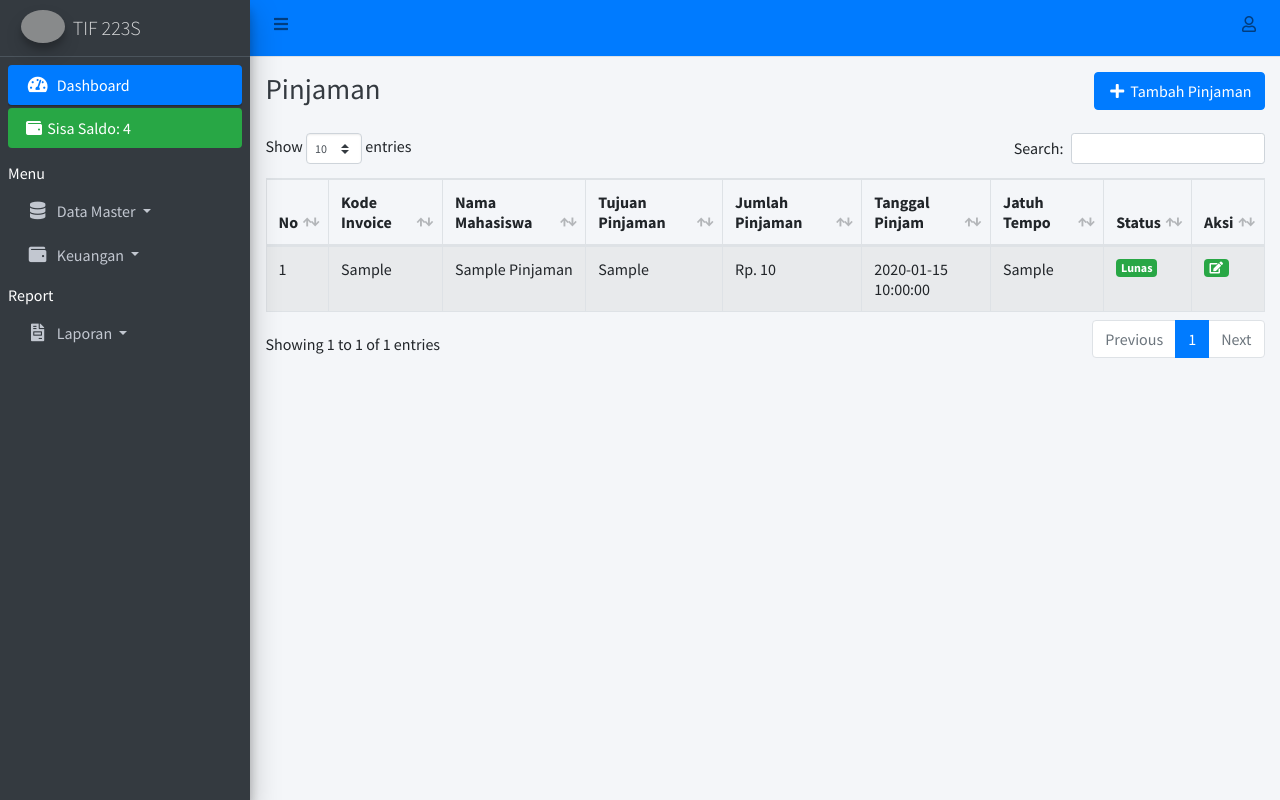
After one commit to donisettt/Simak, a PHP site: page /pinjaman.php in a window 1280 px wide. The commit adds this page. Run offline with PHP 8.4, Linux system fonts and the light colour scheme; the visitor is signed in with stand-in values (Sample User, id 1); data comes from the database, SQL or seed files in the repository; tables that the repository leaves empty or names only in its code hold one stand-in row (values such as "Sample post"); grey boxes are pictures that could not be loaded.

Commit message:
Update Fitur

```diff
--- a/connection.php
+++ b/connection.php
@@ -290,6 +290,38 @@ function deletePendapatan($id) {
 		$query = mysqli_query($conn, "DELETE FROM pendapatan WHERE id_pendapatan = '$id'");
 	  	return mysqli_affected_rows($conn);
 	}
+}
+
+// FUnction Add Pinjaman
+function addPinjaman($data) {
+    global $conn;
+
+    // Validasi dan pemberian nilai default
+    $kd_invoice = isset($data['kd_invoice']) ? htmlspecialchars($data['kd_invoice']) : '';
+    $nama_mahasiswa = isset($data['nama_mahasiswa']) ? htmlspecialchars($data['nama_mahasiswa']) : '';
+    $tujuan_pinjam = isset($data['tujuan_pinjam']) ? htmlspecialchars($data['tujuan_pinjam']) : '';
+    $jumlah_pinjaman = isset($data['jumlah_pinjaman']) ? htmlspecialchars($data['jumlah_pinjaman']) : '';
+    $tanggal_pinjam = isset($data['tanggal_pinjam']) ? htmlspecialchars($data['tanggal_pinjam']) : '';
+    $status = isset($data['status']) ? htmlspecialchars($data['status']) : '';
+
+    // Tentukan jatuh_tempo 30 hari setelah tanggal_pinjam
+    if (!empty($tanggal_pinjam)) {
+        $jatuh_tempo = date('Y-m-d', strtotime($tanggal_pinjam . ' +30 days'));
+    } else {
+        $jatuh_tempo = NULL; // Atau bisa kosong jika ingin membiarkan nilai NULL
+    }
+
+    // Query untuk menyimpan data pinjaman
+    $query = "INSERT INTO pinjaman (kd_invoice, nama_mahasiswa, tujuan_pinjam, jumlah_pinjaman, tanggal_pinjam, jatuh_tempo, status)
+              VALUES ('$kd_invoice', '$nama_mahasiswa', '$tujuan_pinjam', '$jumlah_pinjaman', '$tanggal_pinjam', '$jatuh_tempo', '$status')";
+
+    if (mysqli_query($conn, $query)) {
+        return mysqli_affected_rows($conn); // Mengembalikan jumlah baris yang terpengaruh
+    } else {
+        // Jika terjadi kesalahan pada query
+        echo "Error: " . mysqli_error($conn);
+        return 0;
+    }
 }
 
 // Function Tambah Bulan Pembayaran
--- a/include/sidebar.php
+++ b/include/sidebar.php
@@ -133,7 +133,7 @@ $jml_pendapatan = $jml_pendapatan['jml_pendapatan'];
                 </a>
               </li>
               <li class="nav-item">
-                <a href="#" class="nav-link">
+                <a href="pinjaman.php" class="nav-link">
                   <i class="fas fas fa-university nav-icon"></i>
                   <p>Pinjaman Loan</p>
                 </a>
--- /dev/null
+++ b/pinjaman.php
@@ -0,0 +1,273 @@
+<?php
+  require 'connection.php';
+  checkLogin();
+  $pinjaman = mysqli_query($conn, "SELECT * FROM pinjaman ORDER BY nama_mahasiswa ASC");
+  $mhs = "SELECT id_siswa, nim, nama_siswa FROM siswa";
+  $result = $conn->query($mhs);
+  // Fungsi untuk menghasilkan kode unik
+  function generateKodeInvoice($nim) {
+    $kodeUnik = strtoupper(substr(md5(uniqid(rand(), true)), 0, 6)); // Kode unik 6 karakter
+    return "PNJTIF-{$nim}-{$kodeUnik}";
+  }
+
+  // Periksa apakah form sudah diisi
+  $kode_invoice = isset($_POST['nama_mahasiswa']) ? generateKodeInvoice($_POST['nama_mahasiswa']) : '';
+
+  if (isset($_POST['btnEditPendapatan'])) {
+    if (editPendapatan($_POST) > 0) {
+      setAlert("Berhasil Diubah", "Pinjaman telah diubah!", "success");
+      header("Location: pinjaman.php");
+    }
+  }
+
+  if (isset($_POST['btnTambahPinjaman'])) {
+    if (addPinjaman($_POST) > 0) {
+      setAlert("Berhasil Menambahkan", "Pinjaman berhasil ditambahkan!", "success");
+      header("Location: pinjaman.php");
+    }
+  }
+  if (isset($_GET['toggle_modal'])) {
+    $toggle_modal = $_GET['toggle_modal'];
+    echo "
+    <script>
+      $(document).ready(function() {
+        $('#$toggle_modal').modal('show');
+      });
+    </script>
+    ";
+  }
+?>
+
+<!DOCTYPE html>
+<html>
+<head>
+  <?php include 'include/css.php'; ?>
+  <title>Pinjaman</title>
+</head>
+<body class="hold-transition sidebar-mini layout-fixed">
+<div class="wrapper">
+
+  <?php include 'include/navbar.php'; ?>
+
+  <?php include 'include/sidebar.php'; ?>
+
+  <!-- Content Wrapper. Contains page content -->
+  <div class="content-wrapper">
+    <!-- Content Header (Page header) -->
+    <div class="content-header">
+      <div class="container-fluid">
+        <div class="row justify-content-center mb-2">
+          <div class="col-sm text-left">
+            <h1 class="m-0 text-dark">Pinjaman</h1>
+          </div><!-- /.col -->
+          <div class="col-sm text-right">
+            <?php if ($_SESSION['id_jabatan'] === '1' || $_SESSION['id_jabatan'] === '2' || $_SESSION['id_jabatan'] === '4'): ?>
+              <button type="button" class="btn btn-primary" data-toggle="modal" data-target="#tambahPinjamanModal"><i class="fas fa-fw fa-plus"></i> Tambah Pinjaman</button>
+              <!-- Modal -->
+              <div class="modal fade text-left" id="tambahPinjamanModal" tabindex="-1" role="dialog" aria-labelledby="tambahPinjamanModalLabel" aria-hidden="true">
+                <div class="modal-dialog" role="document">
+                  <form method="post">
+                    <div class="modal-content">
+                      <div class="modal-header">
+                        <h5 class="modal-title" id="tambahPinjamanModalLabel">Tambah Pinjaman</h5>
+                        <button type="button" class="close" data-dismiss="modal" aria-label="Close">
+                          <span aria-hidden="true">&times;</span>
+                        </button>
+                      </div>
+                      <div class="modal-body">
+                        <div class="form-group">
+                            <label for="nama_mahasiswa">Nama Mahasiswa</label>
+                            <select id="nama_mahasiswa" name="nama_mahasiswa" class="form-control" required>
+                                <option value="">-- Pilih Nama Mahasiswa --</option>
+                                <?php
+                                if ($result->num_rows > 0) {
+                                    while ($row = $result->fetch_assoc()) {
+                                        // Menyimpan nama_siswa sebagai value dan menampilkan nama_siswa
+                                        echo '<option value="' . $row['nama_siswa'] . '" data-nim="' . $row['nim'] . '">' . $row['nama_siswa'] . '</option>';
+                                    }
+                                } else {
+                                    echo '<option value="">Tidak ada data mahasiswa</option>';
+                                }
+                                ?>
+                            </select>
+                        </div>
+                        <div class="form-group">
+                            <label for="kd_invoice">Kode Invoice</label>
+                            <input type="text" id="kd_invoice" name="kd_invoice" class="form-control" readonly>
+                        </div>
+                        <div class="form-group">
+                          <label for="keterangan">Tujuan Pinjaman</label>
+                          <input type="text" id="tujuan_pinjam" name="tujuan_pinjam" class="form-control">
+                        </div>
+                        <div class="form-group">
+                            <label for="jumlah_pendapatan">Jumlah Pinjaman</label>
+                            <input type="number" id="jumlah_pinjaman" name="jumlah_pinjaman" class="form-control">
+                        </div>
+                        <div class="form-group">
+                          <label for="tanggal_pinjam">Tanggal Pinjam</label>
+                          <input type="date" name="tanggal_pinjam" id="tanggal_pinjam" class="form-control">
+                      </div>
+                      <div class="form-group">
+                          <label for="tanggal_jatuh_tempo">Jatuh Tempo</label>
+                          <input type="date" name="tanggal_jatuh_tempo" id="tanggal_jatuh_tempo" class="form-control" readonly>
+                      </div>
+                      <div class="form-group" id="form-group-status">
+                          <label for="status">Status</label>
+                          <select name="status" id="status" class="form-control">
+                              <option value="Lunas">Lunas</option>
+                              <option value="Belum Lunas" selected>Belum Lunas</option>
+                          </select>
+                      </div>
+                      </div>
+                      <div class="modal-footer">
+                        <button type="button" class="btn btn-danger" data-dismiss="modal"><i class="fas fa-fw fa-times"></i> Close</button>
+                        <button type="submit" class="btn btn-primary" name="btnTambahPinjaman"><i class="fas fa-fw fa-save"></i> Save</button>
+                      </div>
+                    </div>
+                  </form>
+                </div>
+              </div>
+            <?php endif ?>
+          </div><!-- /.col -->
+        </div><!-- /.row -->
+      </div><!-- /.container-fluid -->
+    </div>
+    <!-- /.content-header -->
+
+    <!-- Main content -->
+    <section class="content">
+      <div class="container-fluid">
+        <div class="row">
+          <div class="col-lg">
+            <div class="table-responsive">
+              <table class="table table-striped table-hover table-bordered" id="table_id">
+                <thead>
+                  <tr>
+                    <th>No</th>
+                    <th>Kode Invoice</th>
+                    <th>Nama Mahasiswa</th>
+                    <th>Tujuan Pinjaman</th>
+                    <th>Jumlah Pinjaman</th>
+                    <th>Tanggal Pinjam</th>
+                    <th>Jatuh Tempo</th>
+                    <th>Status</th>
+                    <?php if ($_SESSION['id_jabatan'] === '1' || $_SESSION['id_jabatan'] === '2' || $_SESSION['id_jabatan'] === '4'): ?>
+                      <th>Aksi</th>
+                    <?php endif ?>
+                  </tr>
+                </thead>
+                <tbody>
+                  <?php $i = 1; ?>
+                  <?php foreach ($pinjaman as $p): ?>
+                    <tr>
+                      <td><?= $i++; ?></td>
+                      <td><?= $p['kd_invoice']; ?></td>
+                      <td><?= ucwords(htmlspecialchars_decode($p['nama_mahasiswa'])); ?></td>
+                      <td><?= $p['tujuan_pinjam']; ?></td>
+                      <td>Rp. <?= $p['jumlah_pinjaman']; ?></td>
+                      <td><?= $p['tanggal_pinjam']; ?></td>
+                      <td><?= $p['jatuh_tempo']; ?></td>
+                      <td>
+                          <?php
+                          $status = htmlspecialchars($p['status']); // Asumsi $p adalah data hasil query
+                          if ($status == 'Lunas') {
+                              echo '<span class="badge badge-success">Lunas</span>';
+                          } else {
+                              echo '<span class="badge badge-danger">Belum Lunas</span>';
+                          }
+                          ?>
+                      </td>
+                      <?php if ($_SESSION['id_jabatan'] === '1' || $_SESSION['id_jabatan'] === '2' || $_SESSION['id_jabatan'] === '4'): ?>
+                        <td>
+                          <!-- Button trigger modal -->
+                          <a href="ubah_pinjaman.php?kd_invoice=<?= $p['kd_invoice']; ?>" class="badge badge-success" data-toggle="modal" data-target="#editPinjaman<?= $p['kd_invoice']; ?>">
+                            <i class="fas fa-fw fa-edit"></i>
+                          </a>
+                          <!-- Modal -->
+                          <!-- <div class="modal fade" id="editPendapatan<?= $p['id_pendapatan']; ?>" tabindex="-1" role="dialog" aria-labelledby="editPendapatan<?= $p['id_pendapatan']; ?>" aria-hidden="true">
+                            <div class="modal-dialog" role="document">
+                              <form method="post">
+                                <input type="hidden" name="id_pendapatan" value="<?= $p['id_pendapatan']; ?>">
+                                <div class="modal-content">
+                                  <div class="modal-header">
+                                    <h5 class="modal-title" id="editPendapatanModalLabel<?= $p['id_pendapatan']; ?>">Ubah Pendapatan</h5>
+                                    <button type="button" class="close" data-dismiss="modal" aria-label="Close">
+                                      <span aria-hidden="true">&times;</span>
+                                    </button>
+                                  </div>
+                                  <div class="modal-body">
+                                    <div class="form-group">
+                                      <label for="nama_pendapatan<?= $p['id_pendapatan']; ?>">Nama Pendapatan</label>
+                                      <input type="text" id="nama_pendapatan<?= $p['id_pendapatan']; ?>" value="<?= $p['nama_pendapatan']; ?>" name="nama_pendapatan" class="form-control" required>
+                                    </div>
+                                    <div class="form-group">
+                                      <label for="keterangan<?= $p['id_pendapatan']; ?>">Keterangan</label>
+                                      <input type="text" name="keterangan" value="<?= $p['keterangan']; ?>" id="keterangan<?= $p['id_pendapatan']; ?>" class="form-control">
+                                    </div>
+                                    <div class="form-group">
+                                      <label for="jumlah_pendapatan<?= $p['id_pendapatan']; ?>">Jumlah Pendapatan</label>
+                                      <input type="number" name="jumlah_pendapatan" value="<?= $p['jumlah_pendapatan']; ?>" id="jumlah_pendapatan<?= $p['id_pendapatan']; ?>" class="form-control">
+                                    </div>
+                                    <div class="form-group">
+                                      <label for="tanggal_pendapatan<?= $p['id_pendapatan']; ?>">Tanggal Pendapatan</label>
+                                      <input type="date" name="tanggal_pendapatan" value="<?= $p['tanggal_pendapatan']; ?>" id="tanggal_pendapatan<?= $p['id_pendapatan']; ?>" class="form-control">
+                                    </div>
+                                  </div>
+                                  <div class="modal-footer">
+                                    <button type="button" class="btn btn-danger" data-dismiss="modal"><i class="fas fa-fw fa-times"></i> Close</button>
+                                    <button type="submit" class="btn btn-primary" name="btnEditPendapatan"><i class="fas fa-fw fa-save"></i> Save</button>
+                                  </div>
+                                </div>
+                              </form>
+                            </div>
+                          </div>
+                          <?php if ($_SESSION['id_jabatan'] == '1' || $_SESSION['id_jabatan'] == '2'): ?>
+                            <a data-nama="<?= $p['nama_pendapatan']; ?>" class="btn-delete badge badge-danger" href="hapus_pendapatan.php?id_pendapatan=<?= $p['id_pendapatan']; ?>"><i class="fas fa-fw fa-trash"></i> Hapus</a>
+                          <?php endif ?>
+                        </td> -->
+                      <?php endif ?>
+                    </tr>
+                  <?php endforeach ?>
+                </tbody>
+              </table>
+            </div>
+          </div>
+        </div>
+      </div>
+    </section>
+    <!-- /.content -->
+  </div>
+  <!-- /.content-wrapper -->
+
+
+</div>
+</body>
+</html>
+
+<script>
+    document.getElementById('nama_mahasiswa').addEventListener('change', function () {
+        const nim = this.options[this.selectedIndex].getAttribute('data-nim'); // Ambil NIM dari atribut data-nim
+        if (nim) {
+            const kodeUnik = Math.random().toString(36).substr(2, 6).toUpperCase(); // Kode unik
+            document.getElementById('kd_invoice').value = `PNJTIF-${nim}-${kodeUnik}`;
+        } else {
+            document.getElementById('kd_invoice').value = ''; // Reset jika tidak ada mahasiswa dipilih
+        }
+    });
+
+    document.getElementById('tanggal_pinjam').addEventListener('change', function () {
+        const tanggalPinjam = new Date(this.value); // Ambil nilai tanggal pinjam
+        if (!isNaN(tanggalPinjam)) {
+            tanggalPinjam.setDate(tanggalPinjam.getDate() + 30); // Tambahkan 30 hari
+            const jatuhTempo = tanggalPinjam.toISOString().split('T')[0]; // Format menjadi yyyy-mm-dd
+            document.getElementById('tanggal_jatuh_tempo').value = jatuhTempo; // Set nilai jatuh tempo
+        } else {
+            document.getElementById('tanggal_jatuh_tempo').value = ''; // Kosongkan jika input tidak valid
+        }
+    });
+
+    document.addEventListener('DOMContentLoaded', function () {
+        const statusSelect = document.getElementById('status');
+        statusSelect.value = 'Belum Lunas'; // Set nilai default menjadi "Belum Lunas"
+    });
+</script>
```
Also changed, not shown: index.php (+5 -2 lines).
